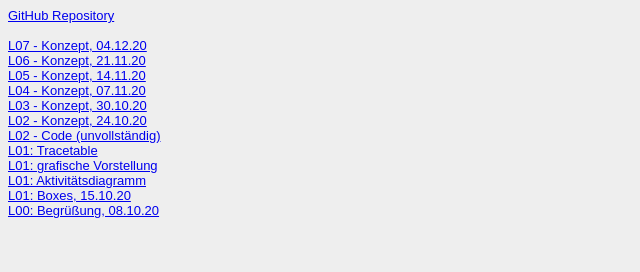
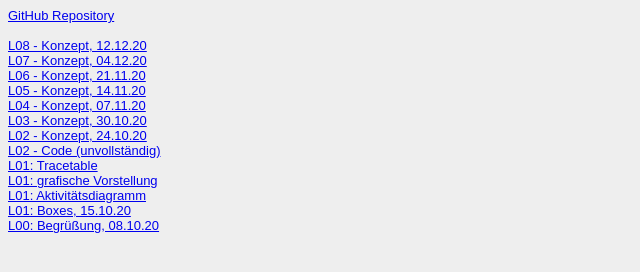
Before and after one commit to Michele-Chantal/EIA2-WiSe20-21, a website: page Steckbrief/steckbrief.htm in a window 1280 px wide. Shown: the whole page, without its empty margins (0-640 px from the left). Drawn offline with Linux system fonts and the light colour scheme.

Commit message:
Update steckbrief.htm

```diff
--- a/Steckbrief/steckbrief.htm
+++ b/Steckbrief/steckbrief.htm
@@ -16,6 +16,7 @@ body {
 
 <body>
 	<a href="https://github.com/Michele-Chantal/EIA2-WiSe20-21" target="_blank">GitHub Repository</a><br><br>
+	<a href="https://michele-chantal.github.io/EIA2-WiSe20-21/Aufgabe7/L08-Konzept.pdf" target="_blank">L08 - Konzept, 12.12.20</a><br>
 	<a href="https://michele-chantal.github.io/EIA2-WiSe20-21/Aufgabe7/L07-Konzept.pdf" target="_blank">L07 - Konzept, 04.12.20</a><br>
 	<a href="https://michele-chantal.github.io/EIA2-WiSe20-21/Aufgabe6/L06-Konzept.pdf" target="_blank">L06 - Konzept, 21.11.20</a><br>
 	<a href="https://michele-chantal.github.io/EIA2-WiSe20-21/Aufgabe5/L05-Konzept.pdf" target="_blank">L05 - Konzept, 14.11.20</a><br>
```
